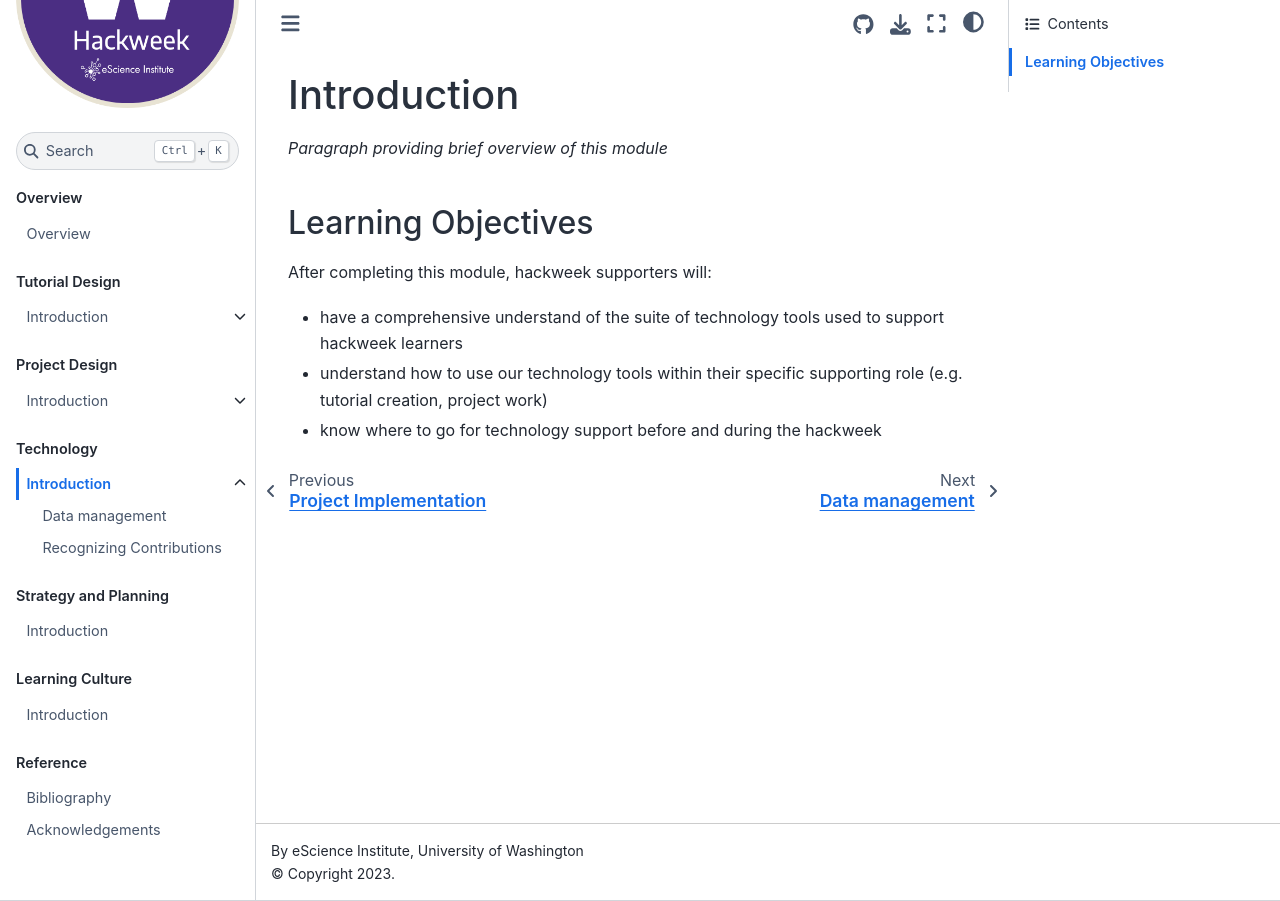
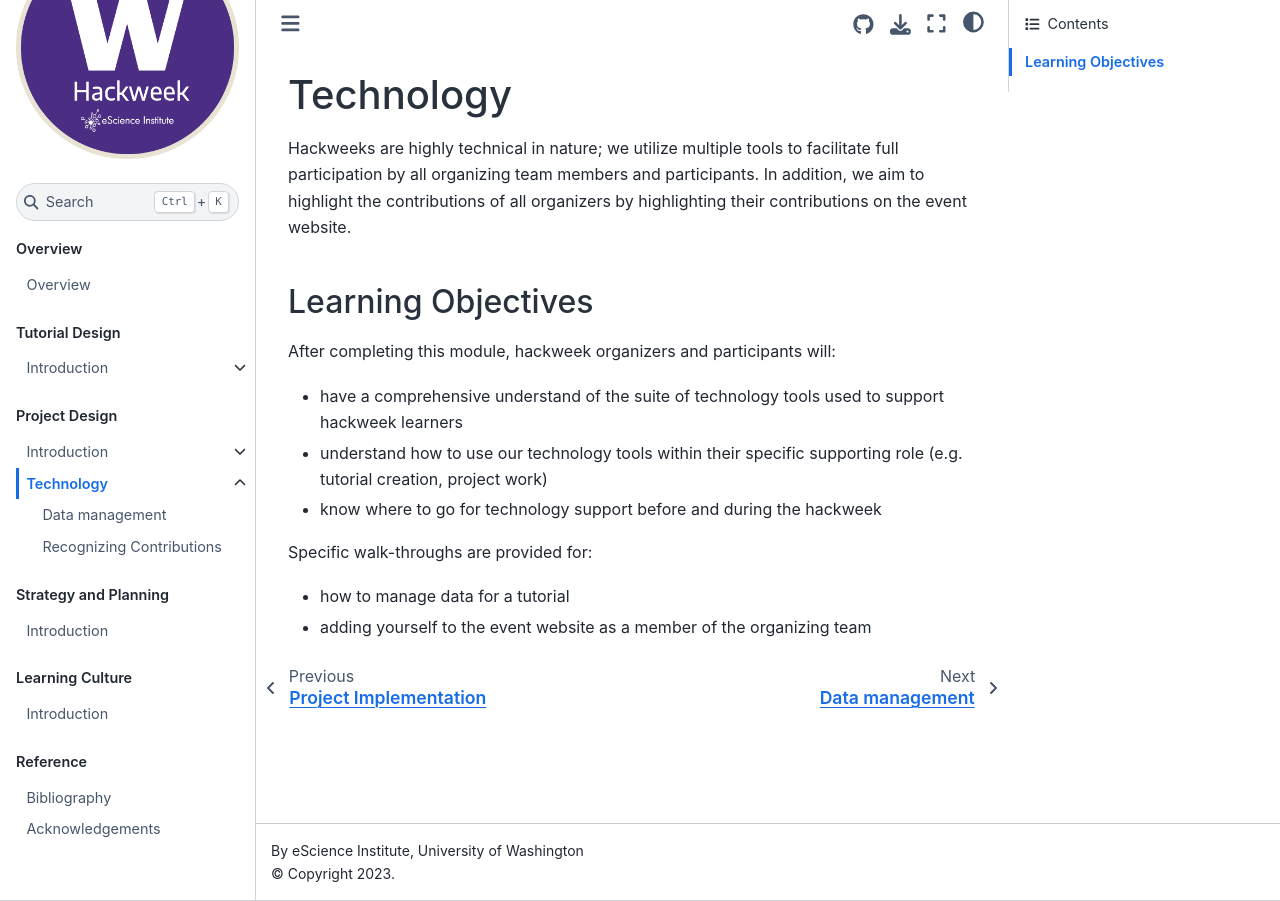
Before and after one commit to uwhackweek/hackweeks-as-a-service, a Jupyter Book: the page built from docs/technology/index.md, in a window 1280 px wide. Built offline with Jupyter Book 1.0.4 settings and Sphinx 7.4.7 and the Sphinx Book theme 1.1.4, drawn with Linux system fonts in a browser that asks for light colours.

Commit message:
update outline of module on index page (first draft)

```diff
--- a/docs/_toc.yml
+++ b/docs/_toc.yml
@@ -16,8 +16,7 @@ parts:
     sections:
       - file: projects/project-design.md
       - file: projects/project-implementation.md
-- caption: Technology
-  chapters:
+- chapters:
     - file: technology/index
       sections:
         - file: technology/data-management
--- a/docs/technology/index.md
+++ b/docs/technology/index.md
@@ -1,11 +1,17 @@
-# Introduction
+# Technology
 
-*Paragraph providing brief overview of this module*
+Hackweeks are highly technical in nature;
+we utilize multiple tools to facilitate full participation by all organizing team members and participants.
+In addition, we aim to highlight the contributions of all organizers by highlighting their contributions on the event website.
 
 ## Learning Objectives
 
-After completing this module, hackweek supporters will:
+After completing this module, hackweek organizers and participants will:
 
 * have a comprehensive understand of the suite of technology tools used to support hackweek learners
 * understand how to use our technology tools within their specific supporting role (e.g. tutorial creation, project work)
 * know where to go for technology support before and during the hackweek
+
+Specific walk-throughs are provided for:
+* how to manage data for a tutorial
+* adding yourself to the event website as a member of the organizing team
```
